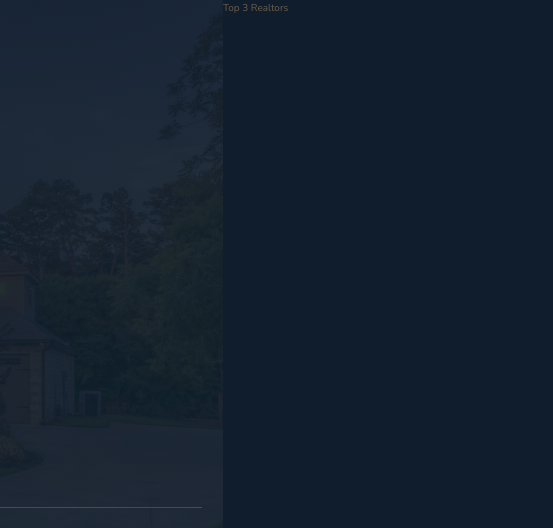
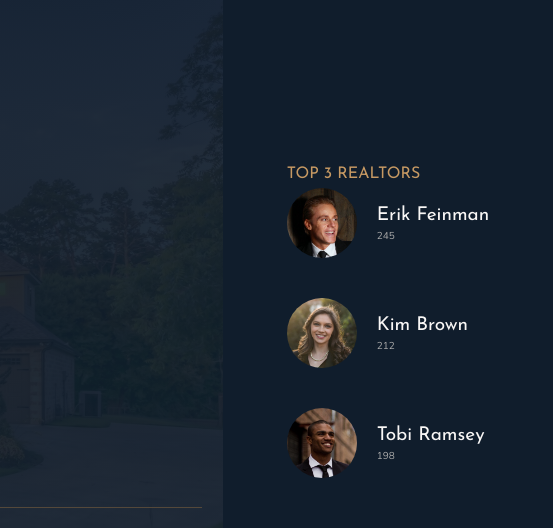
Before and after one commit to elamahpla/CSSGridPractice, a website: page index.html in a window 1280 px wide. Shown: the top 528 px of the page, 727-1280 px from the left. Drawn offline with nearby package versions, Linux system fonts and the light colour scheme.

Commit message:
Final for the night

```diff
--- a/index.html
+++ b/index.html
@@ -29,7 +29,25 @@
     </div>
   </header>
   <div class="realtors">
-    Top 3 Realtors
+    <!-- Top 3 Realtors -->
+    <h3 class="heading-3">Top 3 Realtors</h3>
+    <div class="realtors-list">
+      <img src="img/realtor-1.jpeg" alt="Realtor 1" class="realtors-img">
+      <div class="realtors-details">
+        <h4 class="heading-4 heading-4-light">Erik Feinman</h4>
+        <p class="realtors-sold">245</p>
+      </div>
+      <img src="img/realtor-2.jpeg" alt="Realtor 2" class="realtors-img">
+      <div class="realtors-details">
+        <h4 class="heading-4 heading-4-light">Kim Brown</h4>
+        <p class="realtors-sold">212</p>
+      </div>
+      <img src="img/realtor-3.jpeg" alt="Realtor 3" class="realtors-img">
+      <div class="realtors-details">
+        <h4 class="heading-4 heading-4-light">Tobi Ramsey</h4>
+        <p class="realtors-sold">198</p>
+      </div>
+    </div>
   </div>
   <section class="features">
     <!-- Features -->
--- a/sass/components/_realtors.scss
+++ b/sass/components/_realtors.scss
@@ -1,4 +1,25 @@
 .realtors {
   background: $darkBlue;
   grid-column: col-start 7 / full-end;
+  padding: 3rem;
+  display: grid;
+  align-content: center;
+  justify-content: center;
+  &-list {
+    display: grid;
+    grid-template-columns: min-content max-content;
+    grid-column-gap: 2rem;
+    grid-row-gap: 5vh;
+    align-items: center;
+  }
+  &-img {
+    width: 7rem;
+    border-radius: 50%;
+    display: block;
+  }
+  &-sold {
+    text-transform: uppercase;
+    color: $lightGrey;
+    margin-top: -3px;
+  }
 }
```
Also changed, not shown: css/style.css.
